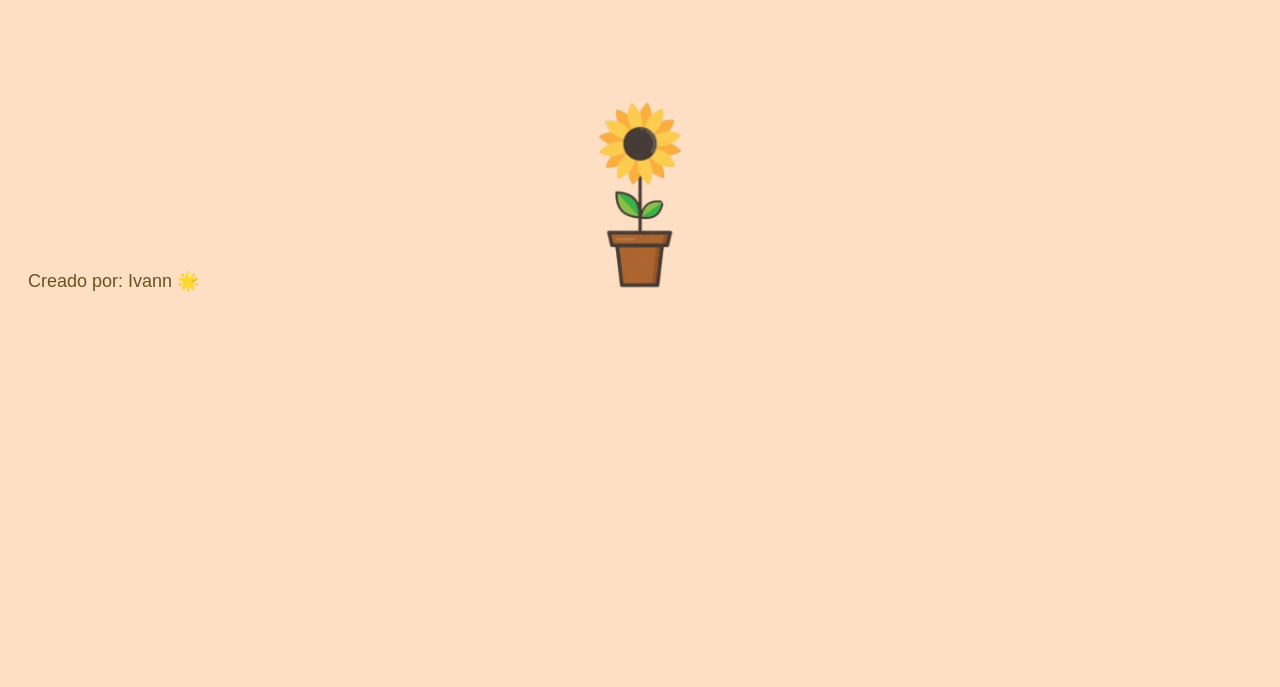
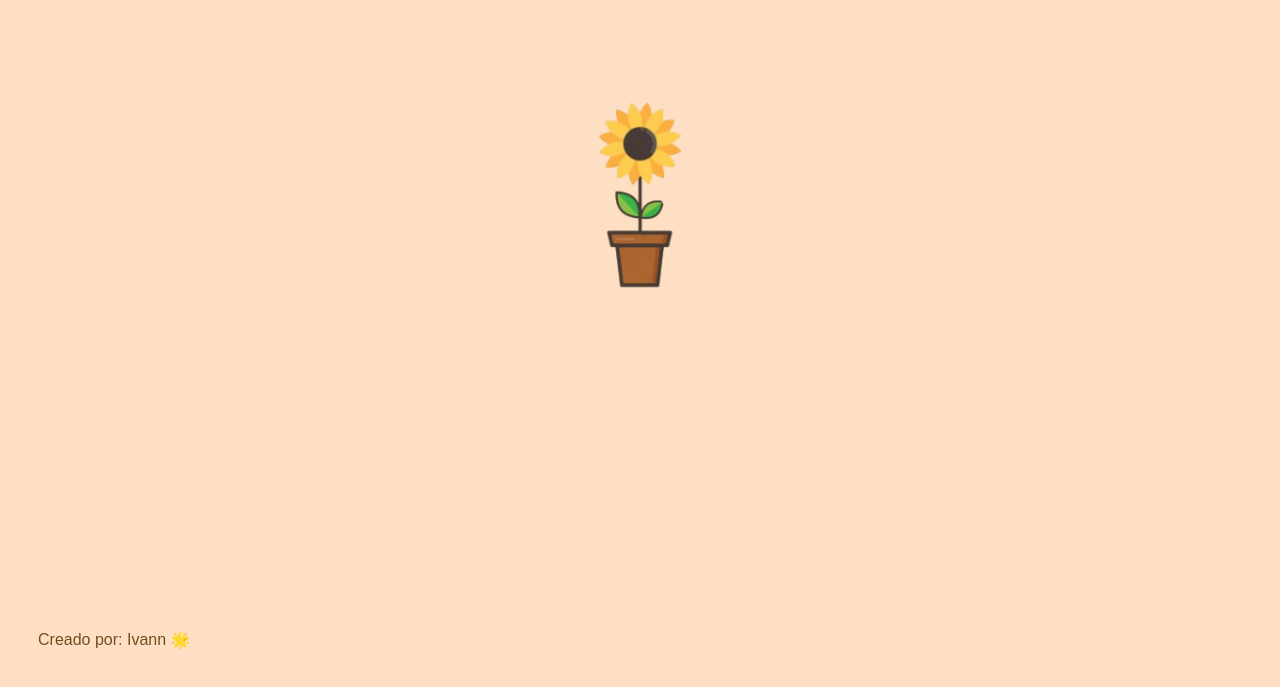
Before and after one commit to Ivannn167/San-Valent-n-, a plain HTML site: page index.html in a window 1280 px wide. Shown: the part 142-829 px from the top of the page. Before the commit the page ends 800 px from the top, so only its background shows below. Drawn offline with Linux system fonts and the light colour scheme.

Commit message:
index.html

```diff
--- a/index.html
+++ b/index.html
@@ -11,6 +11,7 @@
             text-align: center;
             color: Black; /* texto negro por defecto */
             position: relative; /* Necesario para el posicionamiento absoluto de los destellos */
+            height: 100vh; /* Aseguramos que el cuerpo ocupe toda la altura de la pantalla */
         }
 
         h1 {
@@ -106,6 +107,7 @@
             pointer-events: none;
             animation: destellos 1s ease-out;
             opacity: 0;
+            border: 2px solid gold; /* Línea dorada */
         }
 
         /* Animación de los destellos (varias líneas finas) */
@@ -117,7 +119,7 @@
                 opacity: 0;
             }
             50% {
-                width: 100px;
+                width: 80px;
                 height: 2px;
                 transform: scale(1) rotate(45deg);
                 opacity: 1;
@@ -143,9 +145,9 @@
         /* Estilo del texto "Creado por" */
         .creditos {
             position: absolute;
-            bottom: 20px;
-            left: 20px;
-            font-size: 18px;
+            bottom: 30px;
+            left: 30px;
+            font-size: 16px;
             color: #6f4f1f; /* Color café claro */
         }
     </style>
```
